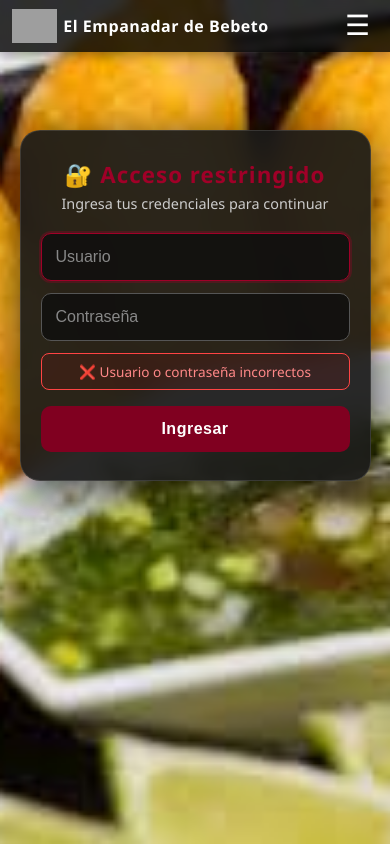
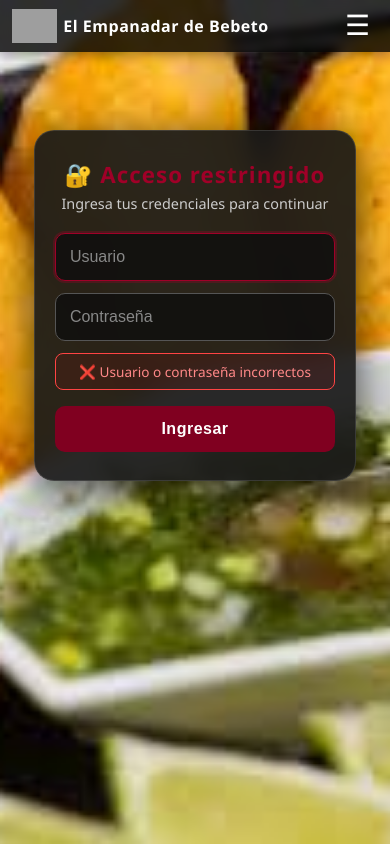
Before and after one commit to OVERLORDMASTER/El-empanadar-de-bebeto, a website: page admin.html in a window 390 px wide. Both pictures are taken after a click on the button "Ingresar". Drawn offline with Linux system fonts and the light colour scheme; grey boxes are pictures that could not be loaded.

Commit message:
Add files via upload

```diff
--- a/style.css
+++ b/style.css
@@ -106,7 +106,7 @@ body {
 .nav a:hover { background-color: var(--color-header-hover); color: var(--blanco); }
 
 /* ═══════════════════════════════════════════════════════════════
-   HAMBURGER MENU (MÓVIL)
+   HAMBURGER MENU (MÓVIL) - 2 COLUMNAS CENTRADAS
    ═══════════════════════════════════════════════════════════════ */
 @media (max-width: 768px) {
     .hamburger {
@@ -125,14 +125,64 @@ body {
     }
 
     .nav ul {
-        flex-direction: column;
-        gap: 2px;
-        padding: 8px 0;
+        display: grid;
+        grid-template-columns: 1fr 1fr;
+        gap: 6px 10px;
+        padding: 10px 12px;
+        align-items: center;
+        justify-items: center;
+        list-style: none;
     }
 
     .nav a {
-        font-size: 1rem;
-        padding: 10px 12px;
+        display: inline-block;
+        width: 100%;
+        text-align: center;
+        font-size: 0.85rem;
+        padding: 8px 12px;
+        border-radius: 18px;
+        transition: none;
+        touch-action: manipulation;
+        -webkit-tap-highlight-color: transparent;
+        height: auto;
+        max-height: none;
+        line-height: normal;
+        box-sizing: border-box;
+        color: #fff;
+        background: transparent;
+        border: none;
+        outline: none;
+        white-space: nowrap;
+    }
+
+    .nav a:active,
+    .nav a:focus {
+        padding: 8px 12px !important;
+        font-size: 0.85rem !important;
+        height: auto !important;
+        max-height: none !important;
+        line-height: normal !important;
+        transform: none !important;
+        background: var(--color-header-hover);
+        border-radius: 18px;
+        width: 100% !important;
+    }
+
+    .nav a:hover {
+        background: var(--color-header-hover);
+        color: var(--blanco);
+    }
+
+    .hamburger:active,
+    .hamburger:focus {
+        transform: none !important;
+        padding: 4px 8px !important;
+        font-size: 28px !important;
+        height: auto !important;
+        line-height: 1 !important;
+        outline: none;
+        border: none;
+        background: transparent;
     }
 }
 
@@ -346,6 +396,7 @@ body {
     display: grid;
     grid-template-columns: 1fr 1fr;
     gap: 24px;
+    place-items: center;
 }
 
 .red-btn {
@@ -375,6 +426,26 @@ body {
 .instagram { background: radial-gradient(circle at 30% 107%, #fdf497 0%, #fdf497 5%, #fd5949 45%, #d6249f 60%, #285AEB 90%); }
 .whatsapp { background: #25D366; }
 .tiktok { background: #000000; border: 2px solid #ff0050; }
+
+@media (max-width: 600px) {
+    .redes-grid {
+        gap: 16px;
+        place-items: center;
+    }
+    .red-btn {
+        width: 70px;
+        height: 70px;
+    }
+    .red-btn img {
+        width: 32px;
+        height: 32px;
+    }
+    .redes-cerrar {
+        top: 16px;
+        right: 20px;
+        font-size: 32px;
+    }
+}
 
 /* ═══════════════════════════════════════════════════════════════
    FOOTER
@@ -460,7 +531,7 @@ h1 {
     display: flex;
     flex-direction: column;
     border: 1px solid #555;
-    min-width: 0; /* evita que el contenido flex se desborde */
+    min-width: 0;
 }
 
 .producto-card-carrito:hover {
@@ -481,7 +552,7 @@ h1 {
     flex-direction: column;
     flex: 1;
     gap: 4px;
-    min-width: 0; /* importante para que el texto no expanda el contenedor */
+    min-width: 0;
 }
 
 .producto-card-carrito .producto-nombre {
@@ -496,11 +567,10 @@ h1 {
     font-size: 0.7rem;
     color: var(--gris-claro);
     flex: 1;
-    /* 🔧 CORRECCIÓN: el texto largo se divide en varias líneas SIN guiones */
     word-break: break-word;
     overflow-wrap: break-word;
     max-width: 100%;
-    hyphens: none;   /* ← sin guiones al final de línea */
+    hyphens: none;
     line-height: 1.3;
 }
 
@@ -562,7 +632,6 @@ h1 {
         max-width: 1165px;
     }
 
-    /* El carrito se mantiene angosto */
     .contenedor {
         max-width: 450px;
         padding: 10px 14px;
@@ -764,7 +833,7 @@ h1 {
 }
 
 /* ═══════════════════════════════════════════════════════════════
-   ADMIN – FORMULARIOS Y TABLAS (con ancho completo)
+   ADMIN – FORMULARIOS Y TABLAS
    ═══════════════════════════════════════════════════════════════ */
 form {
     display: flex;
@@ -823,7 +892,7 @@ button[type="submit"]:hover {
     background: var(--vinotinto-claro);
 }
 
-/* ═══════ Tabla general (con scroll horizontal en móvil) ═══════ */
+/* ─── TABLA (con ancho máximo para la columna de característica) ─── */
 table {
     width: 100%;
     border-collapse: collapse;
@@ -832,7 +901,7 @@ table {
     background: #1a1a1a;
     border-radius: 8px;
     overflow: hidden;
-    min-width: 500px; /* para scroll en móvil */
+    min-width: 500px;
 }
 
 th, td {
@@ -856,6 +925,7 @@ th {
 .precio-bs {
     color: var(--gris-claro);
     font-size: 0.75rem;
+    white-space: nowrap;
 }
 
 .img-miniatura {
@@ -874,6 +944,7 @@ th {
     border-radius: 4px;
     cursor: pointer;
     font-size: 0.7rem;
+    white-space: nowrap;
 }
 
 .btn-editar {
@@ -885,6 +956,7 @@ th {
     border-radius: 4px;
     cursor: pointer;
     font-size: 0.7rem;
+    white-space: nowrap;
 }
 
 .volver {
@@ -893,6 +965,13 @@ th {
     color: var(--vinotinto-claro);
     text-decoration: none;
     font-size: 0.9rem;
+}
+
+/* ═══════ COLUMNA CARACTERÍSTICA: límite de 30 caracteres ═══════ */
+.admin-contenedor td:nth-child(5) {
+    max-width: 30ch;          /* aproximadamente 30 caracteres de ancho */
+    word-wrap: break-word;
+    white-space: normal;
 }
 
 /* ═══════ ADMIN: contenedor ultra ancho en escritorio ═══════ */
@@ -909,7 +988,6 @@ th {
         border: 1px solid #555;
     }
 
-    /* 🔧 CORRECCIÓN: formulario al 100% del ancho */
     .admin-contenedor form {
         max-width: 100% !important;
     }
@@ -921,7 +999,7 @@ th {
     }
 }
 
-/* ────── ✅ MÓVIL: admin con scroll horizontal en tabla ────── */
+/* ────── MÓVIL: admin con scroll horizontal y texto envuelto ────── */
 @media (max-width: 600px) {
     .admin-contenedor {
         padding: 8px 6px;
@@ -968,7 +1046,6 @@ th {
         font-size: 0.75rem;
         display: table;
         border-collapse: collapse;
-        white-space: nowrap;
         table-layout: auto;
     }
 
@@ -976,7 +1053,8 @@ th {
     .admin-contenedor td {
         padding: 6px 8px;
         font-size: 0.7rem;
-        white-space: nowrap;
+        white-space: normal;
+        word-break: break-word;
         vertical-align: middle;
         border-bottom: 1px solid #444;
         min-width: 60px;
@@ -987,7 +1065,14 @@ th {
         padding: 6px 8px;
         background: #2a2a2a;
         color: var(--vinotinto-claro);
-        white-space: nowrap;
+        white-space: normal;
+    }
+
+    /* ⭐ En móvil también aplicamos el límite a la columna de característica */
+    .admin-contenedor td:nth-child(5) {
+        max-width: 30ch;
+        word-wrap: break-word;
+        white-space: normal;
     }
 
     .admin-contenedor .img-miniatura {
@@ -1022,7 +1107,6 @@ th {
         padding: 0 4px;
     }
 
-    /* ✅ PRECIO EN BS: AHORA EN GRIS CLARO (sin amarillo) */
     .admin-contenedor .precio-bs {
         font-size: 0.75rem;
         font-weight: 600;
@@ -1081,6 +1165,15 @@ th {
     .admin-contenedor th,
     .admin-contenedor td {
         padding: 8px 6px;
+        white-space: normal;
+        word-break: break-word;
+    }
+
+    /* ⭐ En tablets también aplicamos el límite */
+    .admin-contenedor td:nth-child(5) {
+        max-width: 30ch;
+        word-wrap: break-word;
+        white-space: normal;
     }
 
     .admin-contenedor .btn-editar,
@@ -1143,6 +1236,151 @@ th {
 #file-name.has-file {
     border-color: var(--vinotinto-claro);
     color: #ffffff;
+}
+
+/* ═══════════════════════════════════════════════════════════════
+   LOGIN CON FONDO DE HERO Y CENTRADO
+   ═══════════════════════════════════════════════════════════════ */
+body.login-page {
+    background-image: url('/imagen/hero-bg.jpg');
+    background-size: cover;
+    background-position: center;
+    background-attachment: fixed;
+    min-height: 100vh;
+    margin: 0;
+    padding: 0;
+    position: relative;
+}
+
+body.login-page .header {
+    background: rgba(0,0,0,0.8);
+    backdrop-filter: blur(4px);
+    -webkit-backdrop-filter: blur(4px);
+}
+
+.login-wrapper {
+    display: flex;
+    align-items: center;
+    justify-content: center;
+    min-height: 70vh;
+    padding: 0 20px;
+}
+
+.login-box {
+    background: rgba(26, 26, 26, 0.92);
+    backdrop-filter: blur(12px);
+    -webkit-backdrop-filter: blur(12px);
+    border: 1px solid rgba(255, 255, 255, 0.12);
+    box-shadow: 0 8px 40px rgba(0, 0, 0, 0.7);
+    max-width: 400px;
+    width: 100%;
+    padding: 36px 28px;
+    border-radius: 20px;
+    text-align: center;
+    transition: transform 0.3s ease;
+}
+
+.login-box:hover {
+    transform: translateY(-2px);
+    box-shadow: 0 12px 50px rgba(0, 0, 0, 0.8);
+}
+
+.login-box h2 {
+    color: var(--vinotinto-claro);
+    font-size: 1.7rem;
+    margin-bottom: 4px;
+    letter-spacing: 1px;
+}
+
+.login-box .login-sub {
+    color: var(--gris-claro);
+    font-size: 0.9rem;
+    margin-bottom: 20px;
+}
+
+.login-input-group {
+    display: flex;
+    flex-direction: column;
+    gap: 12px;
+}
+
+.login-input-group input {
+    background: rgba(13, 13, 13, 0.8);
+    border: 1px solid #555;
+    color: white;
+    padding: 14px 16px;
+    border-radius: 10px;
+    font-size: 1rem;
+    width: 100%;
+    transition: border-color 0.3s, box-shadow 0.3s;
+    outline: none;
+}
+
+.login-input-group input:focus {
+    border-color: var(--vinotinto-claro);
+    box-shadow: 0 0 0 2px rgba(160, 0, 40, 0.3);
+}
+
+.login-input-group input::placeholder {
+    color: #888;
+}
+
+.login-btn {
+    background: var(--vinotinto);
+    color: white;
+    border: none;
+    padding: 16px;
+    border-radius: 10px;
+    font-size: 1.1rem;
+    font-weight: 700;
+    cursor: pointer;
+    transition: background 0.3s, transform 0.15s;
+    width: 100%;
+    margin-top: 4px;
+    letter-spacing: 0.5px;
+}
+
+.login-btn:hover {
+    background: var(--vinotinto-claro);
+    transform: scale(1.02);
+}
+
+.login-btn:active {
+    transform: scale(0.98);
+}
+
+.login-error {
+    color: #f88;
+    font-size: 0.85rem;
+    padding: 8px 12px;
+    background: rgba(255, 0, 0, 0.08);
+    border-radius: 8px;
+    border: 1px solid #f44;
+    text-align: center;
+}
+
+/* ────── Responsive del login ────── */
+@media (max-width: 768px) {
+    .login-wrapper {
+        justify-content: center;
+        padding: 0 16px;
+        min-height: 60vh;
+    }
+    .login-box {
+        max-width: 90%;
+        padding: 28px 20px;
+    }
+    .login-box h2 {
+        font-size: 1.4rem;
+    }
+    .login-input-group input {
+        font-size: 1rem;
+        padding: 14px;
+    }
+    .login-btn {
+        font-size: 1rem;
+        padding: 14px;
+    }
 }
 
 /* ═══════════════════════════════════════════════════════════════
@@ -1258,239 +1496,3 @@ th {
         font-size: 0.9rem;
     }
 }
-
-/* ═══════════════════════════════════════════════════════════════
-   ESTILOS PARA EL LOGIN DE ADMIN
-   ═══════════════════════════════════════════════════════════════ */
-.login-box {
-    max-width: 400px;
-    margin: 40px auto;
-    padding: 30px 24px;
-    background: #1a1a1a;
-    border-radius: 16px;
-    border: 1px solid #555;
-    text-align: center;
-    box-shadow: 0 8px 30px rgba(0, 0, 0, 0.6);
-}
-
-.login-box h2 {
-    color: var(--vinotinto-claro);
-    font-size: 1.8rem;
-    margin-bottom: 6px;
-    letter-spacing: 1px;
-}
-
-.login-box .login-sub {
-    color: var(--gris-claro);
-    font-size: 0.95rem;
-    margin-bottom: 24px;
-}
-
-.login-input-group {
-    display: flex;
-    flex-direction: column;
-    gap: 14px;
-}
-
-.login-input-group input {
-    background: #0d0d0d;
-    border: 1px solid #555;
-    color: white;
-    padding: 14px 16px;
-    border-radius: 10px;
-    font-size: 1rem;
-    width: 100%;
-    transition: border-color 0.3s, box-shadow 0.3s;
-    outline: none;
-}
-
-.login-input-group input:focus {
-    border-color: var(--vinotinto-claro);
-    box-shadow: 0 0 0 2px rgba(160, 0, 40, 0.3);
-}
-
-.login-input-group input::placeholder {
-    color: #888;
-}
-
-.login-btn {
-    background: var(--vinotinto);
-    color: white;
-    border: none;
-    padding: 16px;
-    border-radius: 10px;
-    font-size: 1.1rem;
-    font-weight: 700;
-    cursor: pointer;
-    transition: background 0.3s, transform 0.15s;
-    width: 100%;
-    margin-top: 6px;
-    letter-spacing: 0.5px;
-}
-
-.login-btn:hover {
-    background: var(--vinotinto-claro);
-    transform: scale(1.02);
-}
-
-.login-btn:active {
-    transform: scale(0.98);
-}
-
-.login-error {
-    color: #f88;
-    font-size: 0.9rem;
-    padding: 8px 12px;
-    background: rgba(255, 0, 0, 0.08);
-    border-radius: 8px;
-    border: 1px solid #f44;
-    text-align: center;
-}
-
-/* ═══════════════════════════════════════════════════════════════
-   LOGIN CON FONDO DE HERO Y ALINEADO A LA IZQUIERDA
-   ═══════════════════════════════════════════════════════════════ */
-body.login-page {
-    background-image: url('/imagen/hero-bg.jpg');
-    background-size: cover;
-    background-position: center;
-    background-attachment: fixed;
-    min-height: 100vh;
-    margin: 0;
-    padding: 0;
-    position: relative;
-}
-
-/* Para que el header sea semi-transparente sobre el fondo */
-body.login-page .header {
-    background: rgba(0,0,0,0.8);
-    backdrop-filter: blur(4px);
-    -webkit-backdrop-filter: blur(4px);
-}
-
-.login-wrapper {
-    display: flex;
-    align-items: center;
-    justify-content: flex-start; /* alineado a la izquierda */
-    min-height: 70vh;
-    padding-left: 6%;
-    padding-right: 20px;
-}
-
-.login-box {
-    background: rgba(26, 26, 26, 0.92);
-    backdrop-filter: blur(12px);
-    -webkit-backdrop-filter: blur(12px);
-    border: 1px solid rgba(255, 255, 255, 0.12);
-    box-shadow: 0 8px 40px rgba(0, 0, 0, 0.7);
-    max-width: 400px;
-    width: 100%;
-    padding: 36px 28px;
-    border-radius: 20px;
-    text-align: center;
-    transition: transform 0.3s ease;
-}
-
-.login-box:hover {
-    transform: translateY(-2px);
-    box-shadow: 0 12px 50px rgba(0, 0, 0, 0.8);
-}
-
-.login-box h2 {
-    color: var(--vinotinto-claro);
-    font-size: 1.7rem;
-    margin-bottom: 4px;
-    letter-spacing: 1px;
-}
-
-.login-box .login-sub {
-    color: var(--gris-claro);
-    font-size: 0.9rem;
-    margin-bottom: 20px;
-}
-
-.login-input-group {
-    display: flex;
-    flex-direction: column;
-    gap: 12px;
-}
-
-.login-input-group input {
-    background: rgba(13, 13, 13, 0.8);
-    border: 1px solid #555;
-    color: white;
-    padding: 14px 16px;
-    border-radius: 10px;
-    font-size: 1rem;
-    width: 100%;
-    transition: border-color 0.3s, box-shadow 0.3s;
-    outline: none;
-}
-
-.login-input-group input:focus {
-    border-color: var(--vinotinto-claro);
-    box-shadow: 0 0 0 2px rgba(160, 0, 40, 0.3);
-}
-
-.login-input-group input::placeholder {
-    color: #888;
-}
-
-.login-btn {
-    background: var(--vinotinto);
-    color: white;
-    border: none;
-    padding: 16px;
-    border-radius: 10px;
-    font-size: 1.1rem;
-    font-weight: 700;
-    cursor: pointer;
-    transition: background 0.3s, transform 0.15s;
-    width: 100%;
-    margin-top: 4px;
-    letter-spacing: 0.5px;
-}
-
-.login-btn:hover {
-    background: var(--vinotinto-claro);
-    transform: scale(1.02);
-}
-
-.login-btn:active {
-    transform: scale(0.98);
-}
-
-.login-error {
-    color: #f88;
-    font-size: 0.85rem;
-    padding: 8px 12px;
-    background: rgba(255, 0, 0, 0.08);
-    border-radius: 8px;
-    border: 1px solid #f44;
-    text-align: center;
-}
-
-/* ────── Responsive ────── */
-@media (max-width: 768px) {
-    .login-wrapper {
-        justify-content: center;
-        padding-left: 0;
-        padding-right: 0;
-        min-height: 60vh;
-    }
-    .login-box {
-        max-width: 90%;
-        padding: 28px 20px;
-    }
-    .login-box h2 {
-        font-size: 1.4rem;
-    }
-    .login-input-group input {
-        font-size: 1rem;
-        padding: 14px;
-    }
-    .login-btn {
-        font-size: 1rem;
-        padding: 14px;
-    }
-}
```
